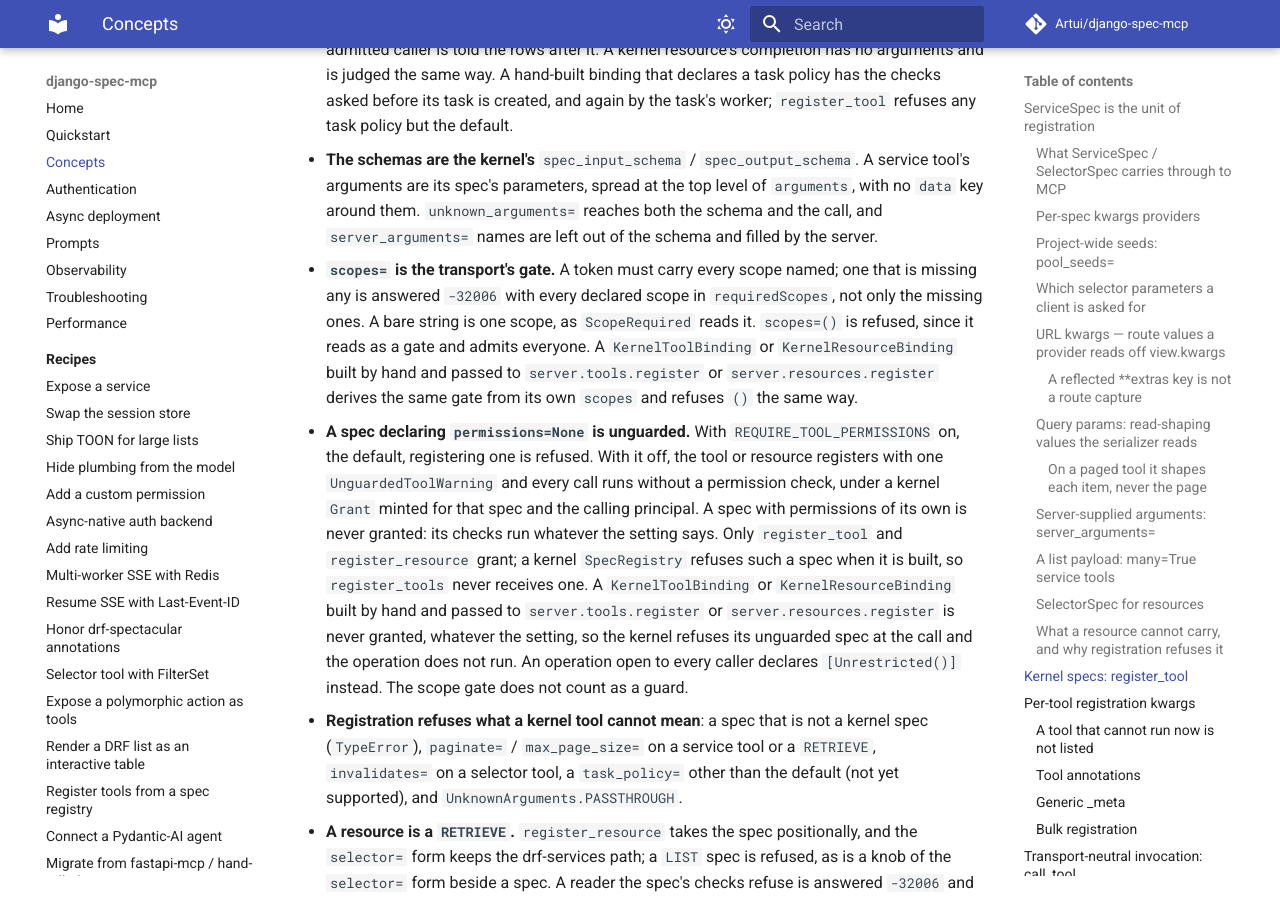
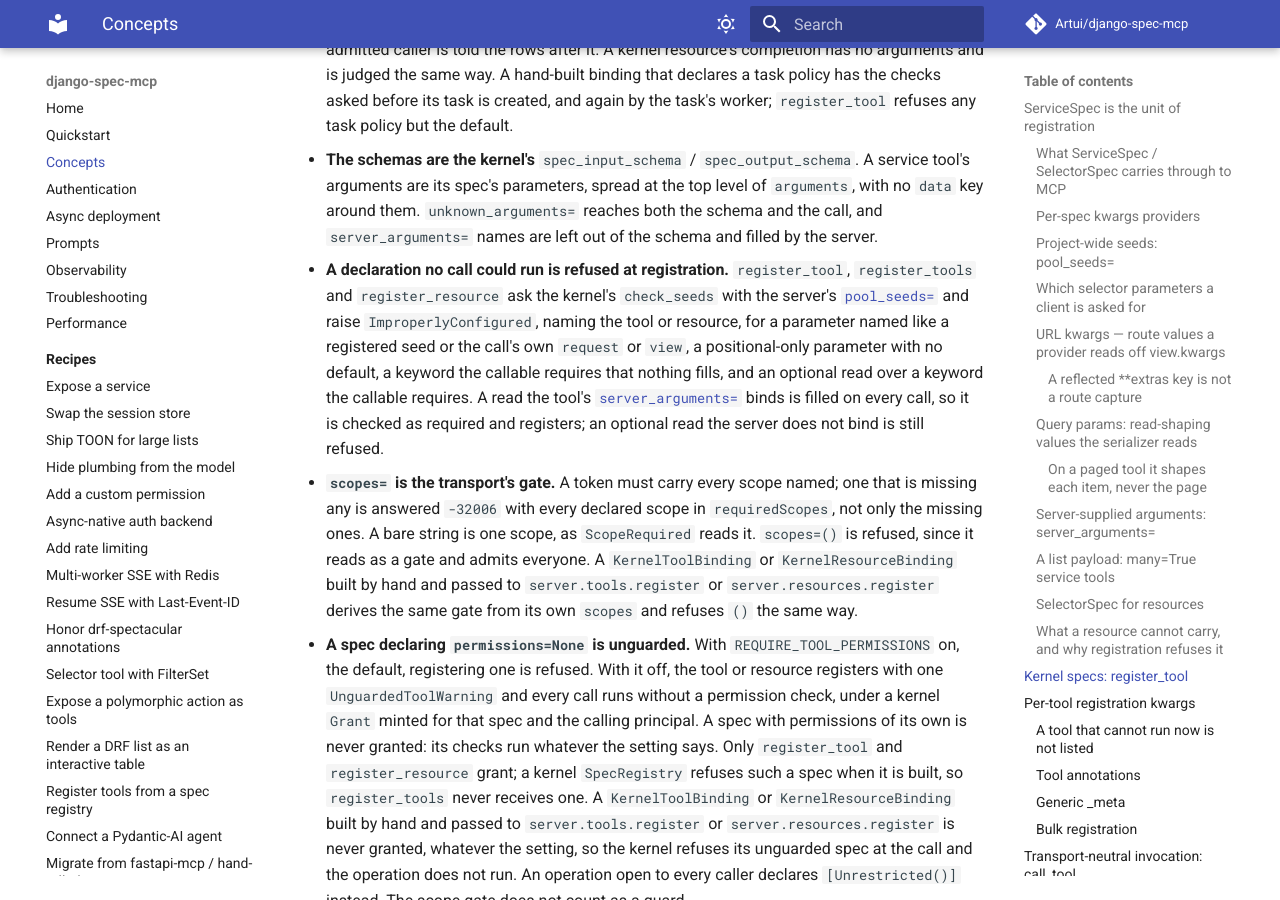
Before and after one commit to Artui/django-spec-mcp, an MkDocs documentation site: the page built from docs/concepts.md, in a window 1280 px wide and 900 px high, scrolled down 20227 px. Built offline with MkDocs 1.6.1 and Material for MkDocs 9.7.7, drawn with Linux system fonts in a browser that asks for light colours; comment, search, counter and statistics services are not loaded.

Commit message:
Docs: a kernel declaration no call could run is refused at registration
States the four refusals check_seeds answers, and that a read the tool's
server_arguments binds is checked as required while an unbound optional
read is still refused.

Co-Authored-By: Claude Opus 5.5 <noreply@anthropic.com>

```diff
--- a/docs/concepts.md
+++ b/docs/concepts.md
@@ -971,6 +971,16 @@ What changes against the drf-services tools:
   of `arguments`, with no `data` key around them. `unknown_arguments=` reaches
   both the schema and the call, and `server_arguments=` names are left out of
   the schema and filled by the server.
+- **A declaration no call could run is refused at registration.**
+  `register_tool`, `register_tools` and `register_resource` ask the kernel's
+  `check_seeds` with the server's [`pool_seeds=`](#pool-seeds) and raise
+  `ImproperlyConfigured`, naming the tool or resource, for a parameter named
+  like a registered seed or the call's own `request` or `view`, a
+  positional-only parameter with no default, a keyword the callable requires
+  that nothing fills, and an optional read over a keyword the callable
+  requires. A read the tool's [`server_arguments=`](#server-arguments) binds is
+  filled on every call, so it is checked as required and registers; an optional
+  read the server does not bind is still refused.
 - **`scopes=` is the transport's gate.** A token must carry every scope named;
   one that is missing any is answered `-32006` with every declared scope in
   `requiredScopes`, not only the missing ones. A bare string is one scope, as
```
